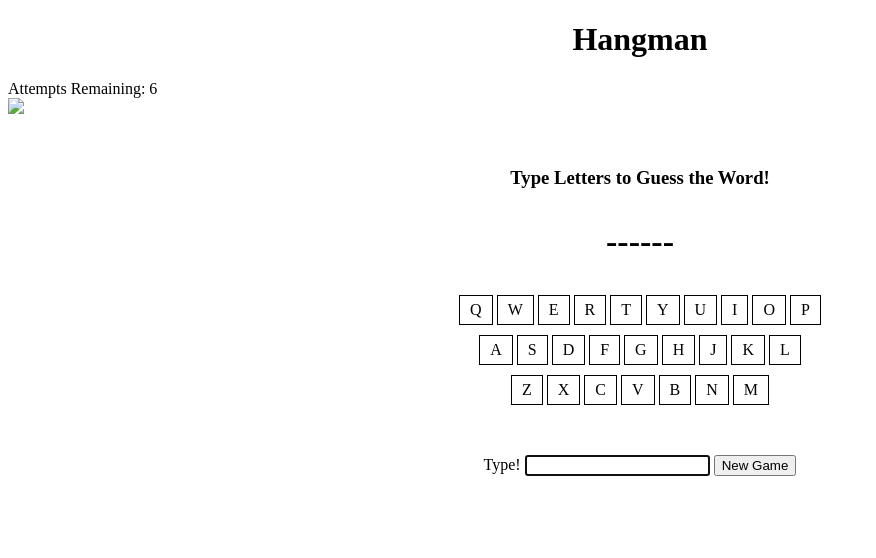
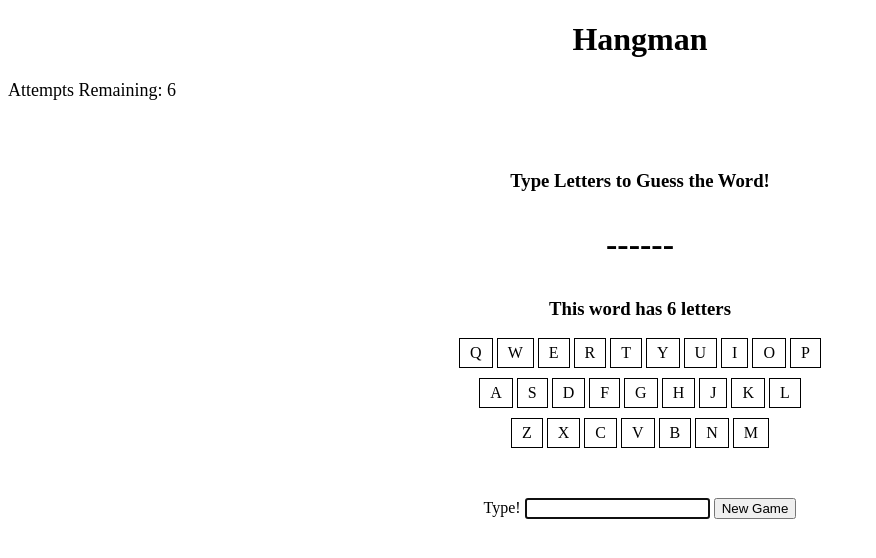
Before and after one commit to akauf13/word-guess, a plain HTML site: page index.html in a window 1280 px wide. Shown: the whole page, without its empty margins (0-876 px from the left). Drawn offline with Linux system fonts and the light colour scheme.

Commit message:
word count

```diff
--- a/index.html
+++ b/index.html
@@ -14,19 +14,20 @@
       Attempts Remaining: <span class="remaining">6</span>
     </div>
     <div class="hanger">
-      <img src="/Users/adamkaufman/Desktop/Hangman Images/Bar.png" class="bar">
+      <!-- <img src="/Users/adamkaufman/Desktop/Hangman Images/Bar.png" class="bar">
       <img src="/Users/adamkaufman/Desktop/Hangman Images/Head.png" class="head">
       <img src="/Users/adamkaufman/Desktop/Hangman Images/Body.png" class="body">
       <img src="/Users/adamkaufman/Desktop/Hangman Images/Left Arm.png" class="larm">
       <img src="/Users/adamkaufman/Desktop/Hangman Images/Right Arm.png" class="rarm">
       <img src="/Users/adamkaufman/Desktop/Hangman Images/Left Leg.png" class="lleg">
-      <img src="/Users/adamkaufman/Desktop/Hangman Images/Right Leg.png" class="rleg">
+      <img src="/Users/adamkaufman/Desktop/Hangman Images/Right Leg.png" class="rleg"> -->
       <div class="bank"></div>
     </div>
     <main class="container">
       <div class="word">
         <h3>Type Letters to Guess the Word!</h3>
         <h3 class="unknown"></h3>
+        <h3 class="line">This word has <span class="count">#</span> letters</h3>
       </div>
       <div class="top-row row">
         <div class="letter" data-letter="q">q</div>
--- a/script.js
+++ b/script.js
@@ -48,12 +48,12 @@ let words = [
   "CATACLYSMIC",
   "ABYSS",
   "QUORUM",
-  "WHIMSICAL"
+  "WHIMSICAL",
 ];
 
 //define variables - answer, guessed letters, etc etc baruch hashem
-let game = true;
-let canPush = true;
+// let game = true;
+// let canPush = true;
 let answer = "";
 let attemptsLeft = 6;
 let guessedLetters = [];
@@ -141,7 +141,7 @@ input.addEventListener("keyup", unClick);
 //randomize word
 function randomizeWord() {
   if (words.length < 1) {
-    alert("You played every word! Reload the page to try them again!")
+    alert("You played every word! Reload the page to try them again!");
     // words.push(usedWords)
     // usedWords = []
   }
@@ -166,18 +166,18 @@ let unknown = document.querySelector(".unknown");
 let startBtn = document.querySelector(".start");
 let blankWord = "";
 let newWord = [];
-
+let count = document.querySelector(".count");
 function createBlank() {
   clearBoardStyles();
-  game = true;
+  // game = true;
   // attemptsLeft = 6
   tries.innerText = 6;
   guessedLetters = [];
   randomizeWord();
-  usedWords.push(answer)
+  usedWords.push(answer);
   for (let i = 0; i < words.length; i++) {
     if (words[i] === answer) {
-      words.splice(i, 1)
+      words.splice(i, 1);
     }
   }
   blankWord = "";
@@ -187,7 +187,11 @@ function createBlank() {
   unknown.innerHTML = blankWord;
 
   newWord = blankWord.split("");
+  console.log(answer.length);
+  count.innerText = answer.length
   // console.log(randomizeWord());
+  console.log(usedWords);
+  console.log(words.length);
 }
 createBlank();
 startBtn.addEventListener("click", createBlank);
@@ -195,8 +199,8 @@ startBtn.addEventListener("click", createBlank);
 function clearBoardStyles() {
   letters.forEach((letter) => {
     letter.style.background = "";
-    letter.classList.remove("active")
-    input.value = ""
+    letter.classList.remove("active");
+    input.value = "";
   });
 }
 //think this is useless
--- a/style.css
+++ b/style.css
@@ -11,7 +11,9 @@ h1 {
 .hanger {
   /* border: 1px solid black; */
 }
-
+.attempts {
+  font-size: 18px;
+}
 main {
   justify-content: center;
   align-items: center;
```
